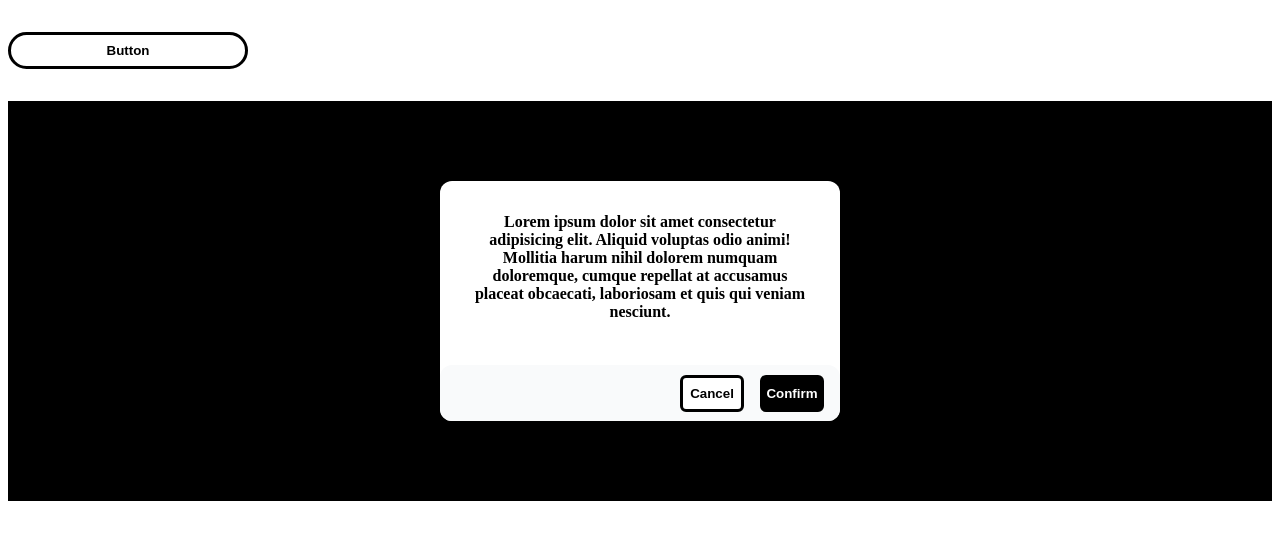
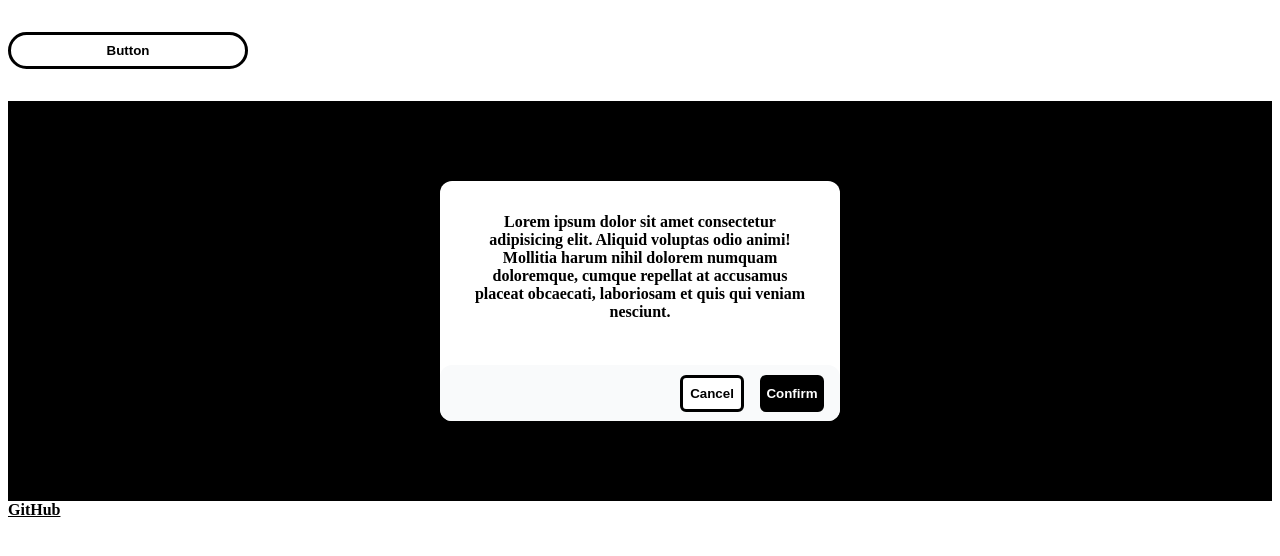
Before and after one commit to Mayandev/notion-style-component, a plain HTML site: page index.html in a window 1280 px wide. Drawn offline with Linux system fonts and the light colour scheme.

Commit message:
Update index.html

```diff
--- a/index.html
+++ b/index.html
@@ -105,6 +105,7 @@
       </div>
     </div>
   </div>
+  <a href="https://github.com/Mayandev/notion-style-component">GitHub</a>
 </body>
 
 </html>
```
